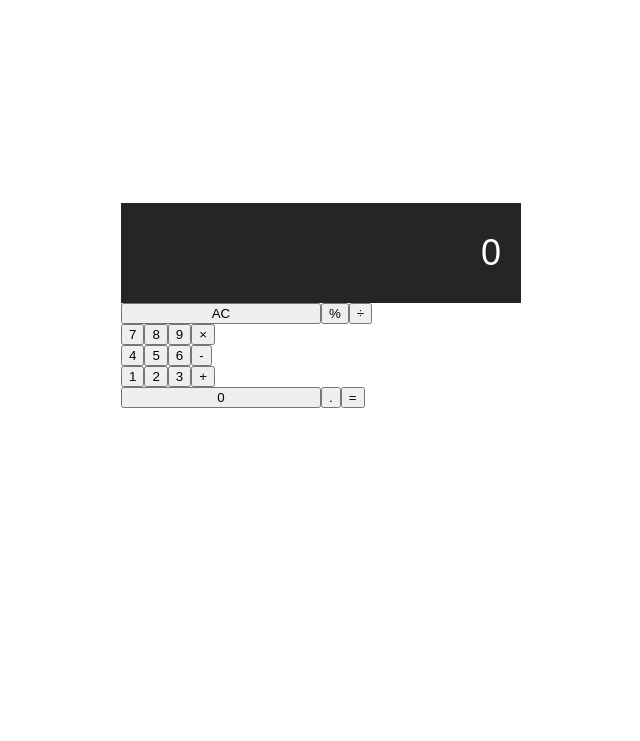
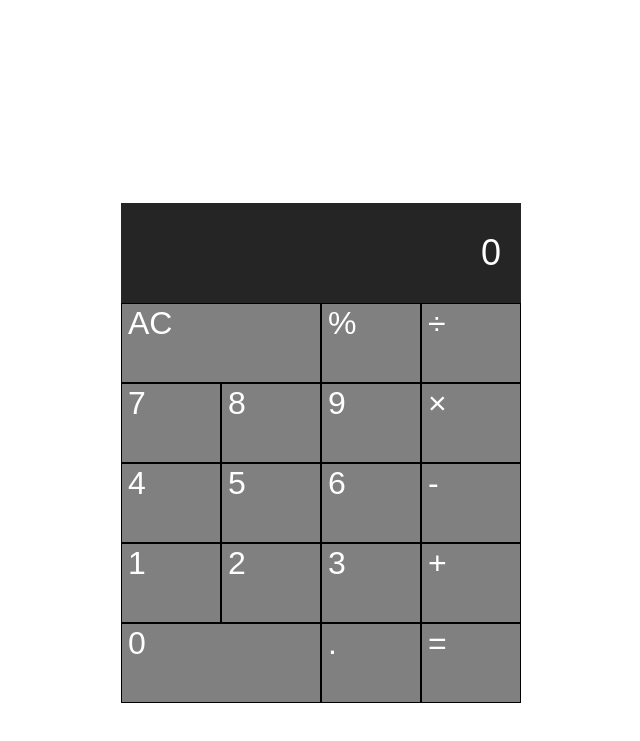
Before and after one commit to faqihrahman/kalkulator, a plain HTML site: page index.html in a window 1280 px wide. Shown: the part 5-746 px from the top of the page, without its empty margins (319-959 px from the left). Drawn offline with Linux system fonts and the light colour scheme.

Commit message:
button class changed to button tags

```diff
--- a/stylesheet.css
+++ b/stylesheet.css
@@ -25,7 +25,8 @@
     display: flex;
 }
 
-.button{
+button{
+    display: flex;
     height: 80px;
     background-color: gray;
     border: 1px solid black;
```
